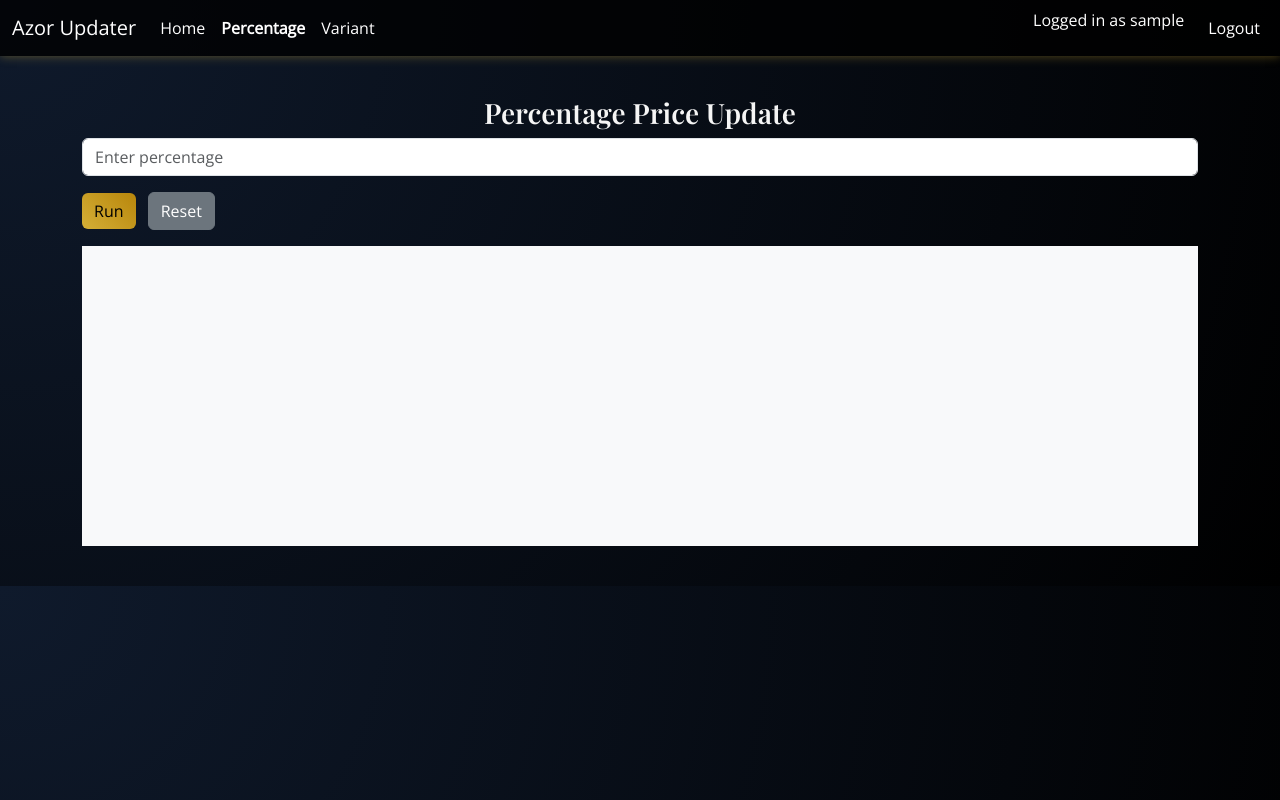
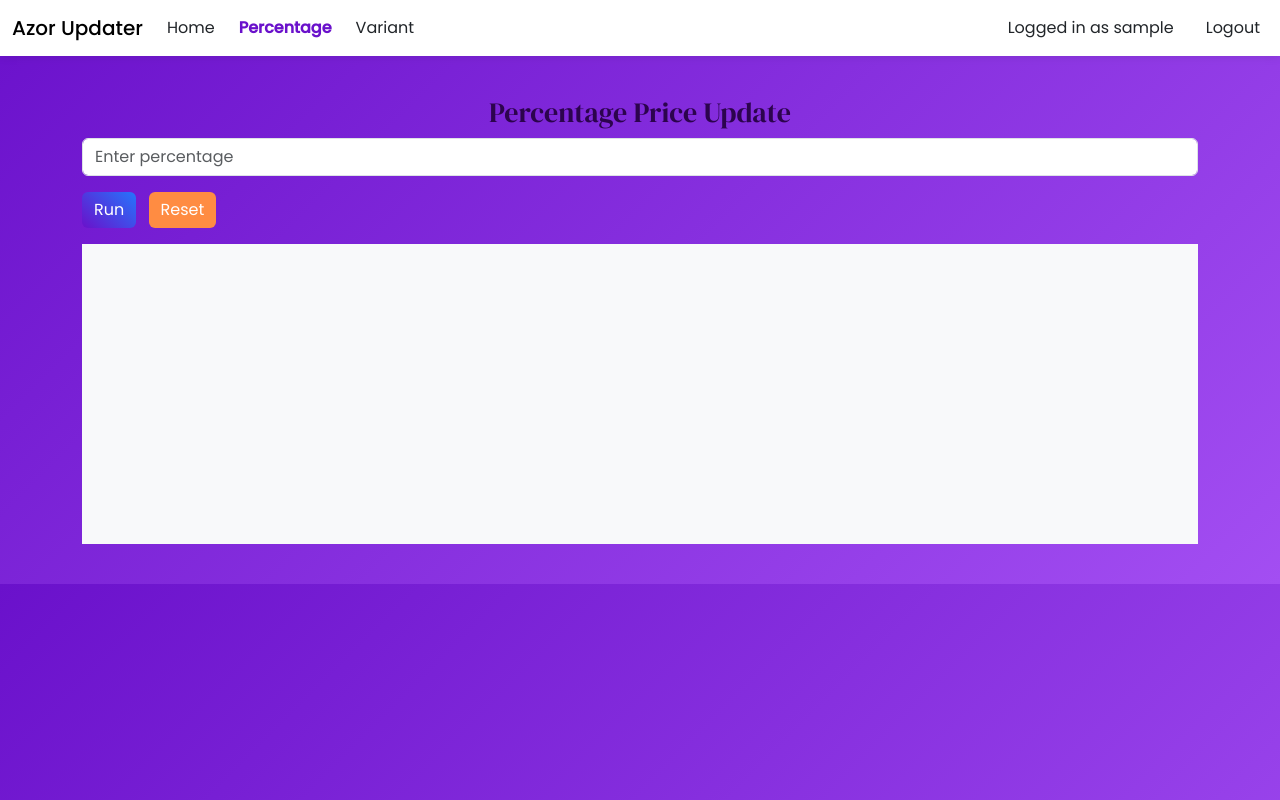
Before and after one commit to AGUENAOU-AYOUB/Azor-App, a Flask app: page /percentage-updater in a window 1280 px wide. Run offline with Flask 3, Linux system fonts and the light colour scheme; the visitor is signed in with stand-in values (Sample User, id 1).

Commit message:
Revamp UI styles

```diff
--- a/webapp/templates/base.html
+++ b/webapp/templates/base.html
@@ -5,44 +5,73 @@
     <meta name="viewport" content="width=device-width, initial-scale=1">
     <link href="https://cdn.jsdelivr.net/npm/bootstrap@5.3.0/dist/css/bootstrap.min.css" rel="stylesheet">
     <link href="https://cdn.jsdelivr.net/npm/bootstrap-icons@1.11.3/font/bootstrap-icons.css" rel="stylesheet">
-    <link href="https://fonts.googleapis.com/css2?family=Playfair+Display:wght@600&family=Open+Sans&display=swap" rel="stylesheet">
+    <link href="https://fonts.googleapis.com/css2?family=DM+Serif+Display&family=Poppins:wght@300;400;500&display=swap" rel="stylesheet">
     <title>Azor Price Updater</title>
     <style>
         body {
-            background: radial-gradient(circle at top left, #0f1a2c, #000000);
-            color: #e1e1e1;
-            font-family: 'Open Sans', sans-serif;
+            background: linear-gradient(135deg, #6a11cb, #a34ef2);
+            color: #212529;
+            font-family: 'Poppins', sans-serif;
         }
         h1, h2, h3, h4, h5, h6 {
-            font-family: 'Playfair Display', serif;
-            color: #f5f5f5;
+            font-family: 'DM Serif Display', serif;
+            color: #2c044d;
         }
         .navbar {
-            background: rgba(0,0,0,0.8);
-            box-shadow: 0 0 10px rgba(212,175,55,0.4);
+            background: #fff;
+            box-shadow: 0 0 10px rgba(0,0,0,0.1);
         }
-        .navbar-brand, .nav-link, .navbar-text { color: #fff !important; }
-        .nav-link.active { font-weight: bold; }
+        .navbar-nav {
+            gap: 0.5rem;
+        }
+        .navbar-brand {
+            font-weight: 500;
+        }
+        .nav-link {
+            color: #212529 !important;
+        }
+        .navbar-text {
+            color: #212529 !important;
+        }
+        .nav-link.active {
+            color: #6a11cb !important;
+            font-weight: 600;
+        }
         .btn-brand {
-            background: linear-gradient(45deg, #d4af37, #b8860b);
-            color: #000;
+            background: linear-gradient(45deg, #6a11cb, #2575fc);
+            color: #fff;
             border: none;
         }
         .btn-brand:hover { filter: brightness(1.1); }
         h3, h5 { margin-top: 1rem; }
         .card {
-            background-color: #111;
-            border: 1px solid rgba(212,175,55,0.3);
+            background-color: #ffffff;
+            border: 1px solid rgba(0,0,0,0.1);
         }
+        .text-primary {
+            color: #00eaff !important;
+        }
+        .bg-primary {
+            background-color: #008dff !important;
+        }
+        .btn-secondary {
+            background-color: #ff8c42;
+            border: none;
+            color: #fff;
+        }
+        .btn-secondary:hover { filter: brightness(1.05); }
     </style>
 </head>
 <body>
 <nav class="navbar navbar-expand-lg">
   <div class="container-fluid">
     <a class="navbar-brand" href="/">Azor Updater</a>
-    <div class="collapse navbar-collapse">
+    <button class="navbar-toggler" type="button" data-bs-toggle="collapse" data-bs-target="#mainNav" aria-controls="mainNav" aria-expanded="false" aria-label="Toggle navigation">
+      <span class="navbar-toggler-icon"></span>
+    </button>
+    <div class="collapse navbar-collapse justify-content-between" id="mainNav">
       {% if session.get('user') %}
-      <ul class="navbar-nav me-auto mb-2 mb-lg-0">
+      <ul class="navbar-nav align-items-lg-center mb-2 mb-lg-0">
         <li class="nav-item">
           <a class="nav-link {{ 'active' if request.path == url_for('main.home') else '' }}" href="{{ url_for('main.home') }}">Home</a>
         </li>
@@ -53,7 +82,7 @@
           <a class="nav-link {{ 'active' if request.path == url_for('main.variant_updater') else '' }}" href="{{ url_for('main.variant_updater') }}">Variant</a>
         </li>
       </ul>
-      <ul class="navbar-nav ms-auto">
+      <ul class="navbar-nav ms-lg-auto align-items-lg-center">
         <li class="nav-item"><span class="navbar-text me-3">Logged in as {{ session['user'] }}</span></li>
         <li class="nav-item"><a class="nav-link" href="{{ url_for('auth.logout') }}">Logout</a></li>
       </ul>
--- a/webapp/templates/login.html
+++ b/webapp/templates/login.html
@@ -3,7 +3,7 @@
 <div class="row justify-content-center">
   <div class="col-md-4">
     <h3 class="mb-3 text-center">Login</h3>
-    <form method="post" class="p-4 rounded" style="background:rgba(255,255,255,0.05)">
+    <form method="post" class="p-4 rounded" style="background:rgba(255,255,255,0.9)">
       <input type="hidden" name="csrf_token" value="{{ csrf_token() }}">
       <div class="mb-3">
         <input class="form-control" type="text" name="username" placeholder="Username" required>
--- a/webapp/templates/percentage.html
+++ b/webapp/templates/percentage.html
@@ -8,7 +8,7 @@
 <button id="reset" class="btn btn-secondary ms-2">Reset</button>
 <div id="spinner" class="spinner-border text-primary ms-2 d-none" role="status"></div>
 <div id="progress" class="progress mt-2 d-none">
-  <div class="progress-bar progress-bar-striped progress-bar-animated" style="width:100%"></div>
+  <div class="progress-bar progress-bar-striped progress-bar-animated bg-primary" style="width:100%"></div>
 </div>
 <pre id="log" class="mt-3 bg-light p-2" style="height:300px;overflow:auto;"></pre>
 <div id="status" class="alert alert-success d-none mt-2"></div>
--- a/webapp/templates/variant.html
+++ b/webapp/templates/variant.html
@@ -24,7 +24,7 @@
 <button id="start" class="btn btn-brand mt-3"><i class="bi bi-play-fill"></i> Run Update</button>
 <div id="spinner" class="spinner-border text-primary ms-2 d-none" role="status"></div>
 <div id="progress" class="progress mt-2 d-none">
-  <div class="progress-bar progress-bar-striped progress-bar-animated" style="width:100%"></div>
+  <div class="progress-bar progress-bar-striped progress-bar-animated bg-primary" style="width:100%"></div>
 </div>
 <pre id="log" class="mt-3 bg-light p-2" style="height:300px;overflow:auto;"></pre>
 <div id="status" class="alert alert-success d-none mt-2"></div>
```
